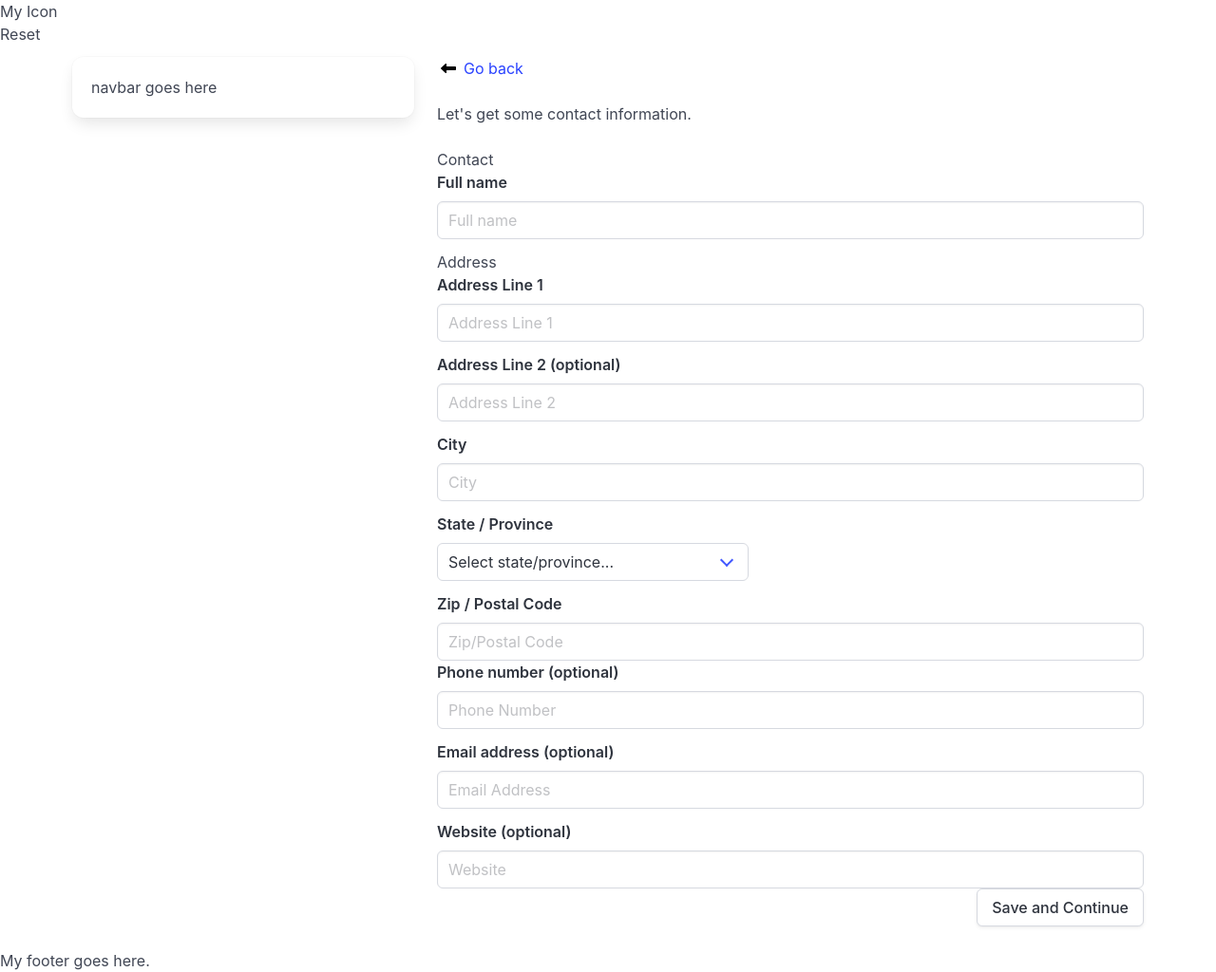
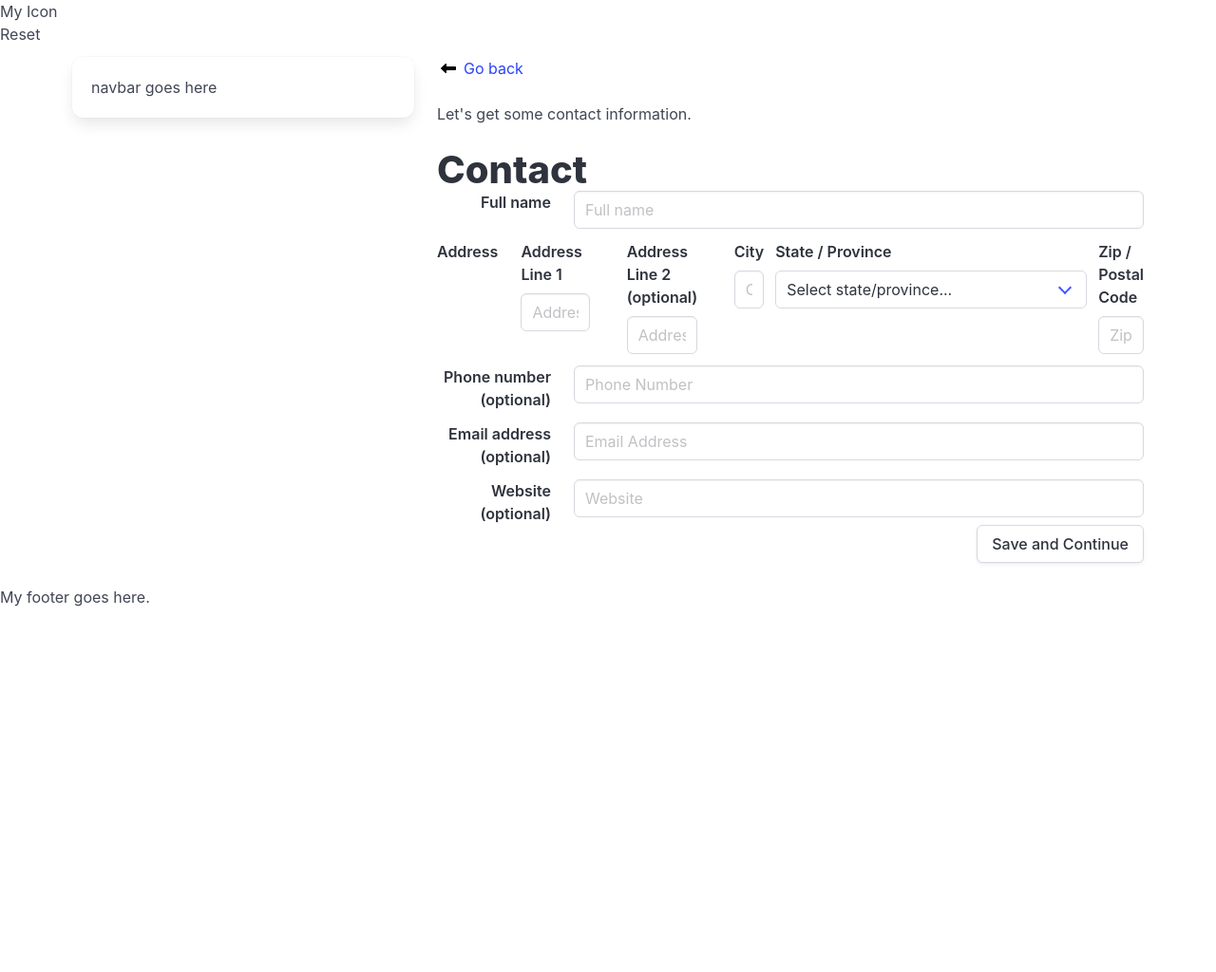
Before and after one commit to HeirOfNorton/alwaysfreeresume, a Jekyll site: the page built from pages/contact.html, in a window 1280 px wide. Shown: the whole page at 95% size. Built offline with Jekyll 4.4.1, drawn with Linux system fonts in a browser that asks for light colours; after the commit the page ends 900 px from its top, so only the background shows below that.

Commit message:
Added more structural tags to contact form.

```diff
--- a/_includes/contact.html
+++ b/_includes/contact.html
@@ -1,8 +1,12 @@
 
-<div class="field">
+<div class="field is-horizontal">
+    <div class="field-label">
         <label class="label">
             Full name
         </label>
+    </div>
+    <div class="field-body">
+        <div class="field">
             <div class="control">
             <input
                 class="input"
@@ -14,10 +18,14 @@
             />
             </div>
         </div>
+    </div>
+</div>
 
-<div>
-    <h3 class="is-title">Address</h3>
-
+<div class="field is-horizontal">
+    <div class="field-label">
+        <label class="label">Address</h3>
+    </div>
+    <div class="field-body">
         <div class="field">
             <label class="label">
                 Address Line 1
@@ -31,7 +39,9 @@
                 />
             </div>
         </div>
-
+    </div>
+    <div class="field-label"></div>
+    <div class="field-body">
         <div class="field">
             <label class="label">
                 Address Line 2 (optional)
@@ -45,8 +55,10 @@
                 />
             </div>
         </div>
+    </div>
 
-    <div class="is-grouped">
+    <div class="field-label"></div>
+    <div class="field-body">
         <div class="field">
             <label class="label">
                 City
@@ -160,10 +172,15 @@
     </div>
 </div>
 
-<div class="field">
+<div class="field is-horizontal">
+    <div class="field-label">
         <label class="label">
             Phone number (optional)
         </label>
+    </div>
+
+    <div class="field-body">
+        <div class="field">
             <div class="control">
                 <input
                     class="input"
@@ -173,11 +190,17 @@
                 />
             </div>
         </div>
+    </div>
+</div>
 
-<div class="field">
+<div class="field is-horizontal">
+    <div class="field-label">
         <label class="label">
             Email address (optional)
         </label>
+    </div>
+    <div class="field-body">
+        <div class="field">
             <div class="control">
                 <input
                     class="input"
@@ -187,11 +210,17 @@
                 />
             </div>
         </div>
+    </div>
+</div>
 
-<div class="field">
+<div class="field is-horizontal">
+    <div class="field-label">
         <label class="label">
             Website (optional)
         </label>
+    </div>
+    <div class="field-body">
+        <div class="field">
             <div class="control">
                 <input
                     class="input"
@@ -202,3 +231,5 @@
                 />
             </div>
         </div>
+    </div>
+</div>
--- a/_layouts/form.html
+++ b/_layouts/form.html
@@ -32,7 +32,7 @@ layout: page
 <div class="block">
     {% for form in page.forms %}
         <header>
-            <h2>{{ form.name }}</h2>
+            <h2 class="title is-2">{{ form.name }}</h2>
             {% if form.name-edit %}
                 <button class="button">Edit Header</button>
             {% endif %}
```
Lines whose indentation alone changed are shown as unchanged.
